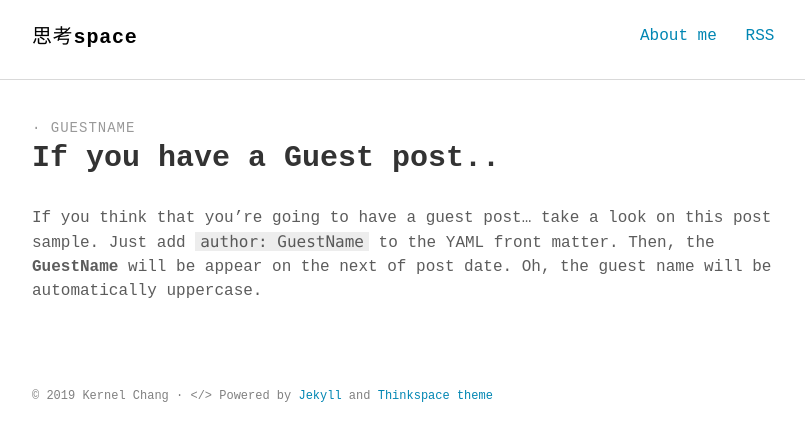
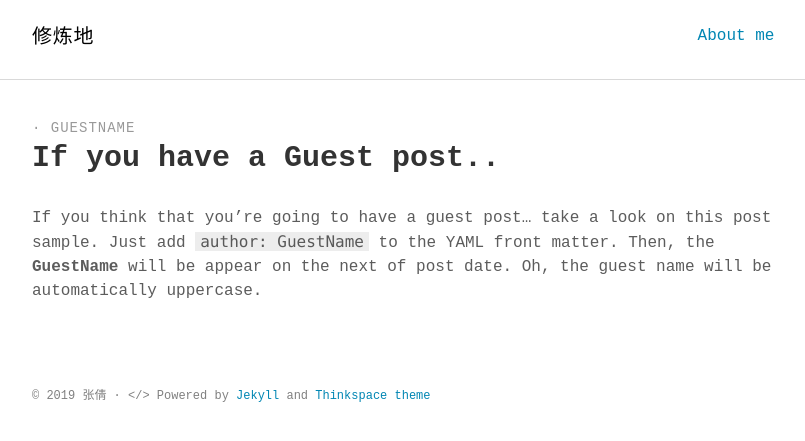
Before and after one commit to qilaidi/qilaidi.github.io, a Jekyll site: the page built from backup/2016-06-09-if-you-have-a-guest-post.md, in a window 1280 px wide. Shown: the top 441 px of the page, without its empty margins (232-1037 px from the left). Built offline with Jekyll 4.4.1, drawn with Linux system fonts in a browser that asks for light colours; some web fonts are replaced.

Commit message:
second amend

```diff
--- a/_config.yml
+++ b/_config.yml
@@ -1,9 +1,9 @@
 # Site settings
-title_left    : "思考"
-title_right   : "space" # default: ""
+title_left    : "修炼地"
+title_right   : "" # default: ""
 description   : "Minimalist Jekyll theme for technical writing blog."
 keywords      : "Jekyll, theme, free, download, SEO, blog, web, minimalist, thinkspace"
-url           : https://qilaidi.github.io/ # site url
+url           : https://qilaidi.github.io # site url
 baseurl       : "" # apply repo name like "/myproject" if used under gh-pages branch, else (under master branch) just leave empty/blank
 cover         : "" # image uri like logo/cover image for site seo
 
@@ -28,7 +28,7 @@ sass:
 
 # Author settings
 author:
-  name     : "Kernel Chang"
+  name     : "张倩"
 
 plugins:
   - jekyll-sitemap
--- a/_includes/intro.html
+++ b/_includes/intro.html
@@ -1,5 +1,5 @@
 <section class="intro">
   <div class="container">
-    <p class="lead">Hi, I'm Kenel. I want to write something here. </p>
+    <p class="lead"> 面对面交流障碍。 </p>
   </div>
 </section>
--- a/_includes/nav.html
+++ b/_includes/nav.html
@@ -4,7 +4,7 @@
     <h1 class="logo"><a href="{{ '/' | prepend: site.baseurl | prepend: site.url }}">{{ site.title_left }}<span>{{ site.title_right }}</span></a></h1>
     <ul class="navbar">
       <li><a href="{{ '/about' | prepend: site.baseurl | prepend: site.url }}">About me</a></li>
-      <li><a href="{{ "/feed.xml" | prepend: site.baseurl | prepend: site.url }}" target="_blank">RSS</a></li>
+      <!--<li><a href="{{ "/feed.xml" | prepend: site.baseurl | prepend: site.url }}" target="_blank">RSS</a></li>-->
     </ul>
   </div>
 </nav>
```
Also changed, not shown: about.md (+1 -1 lines).
